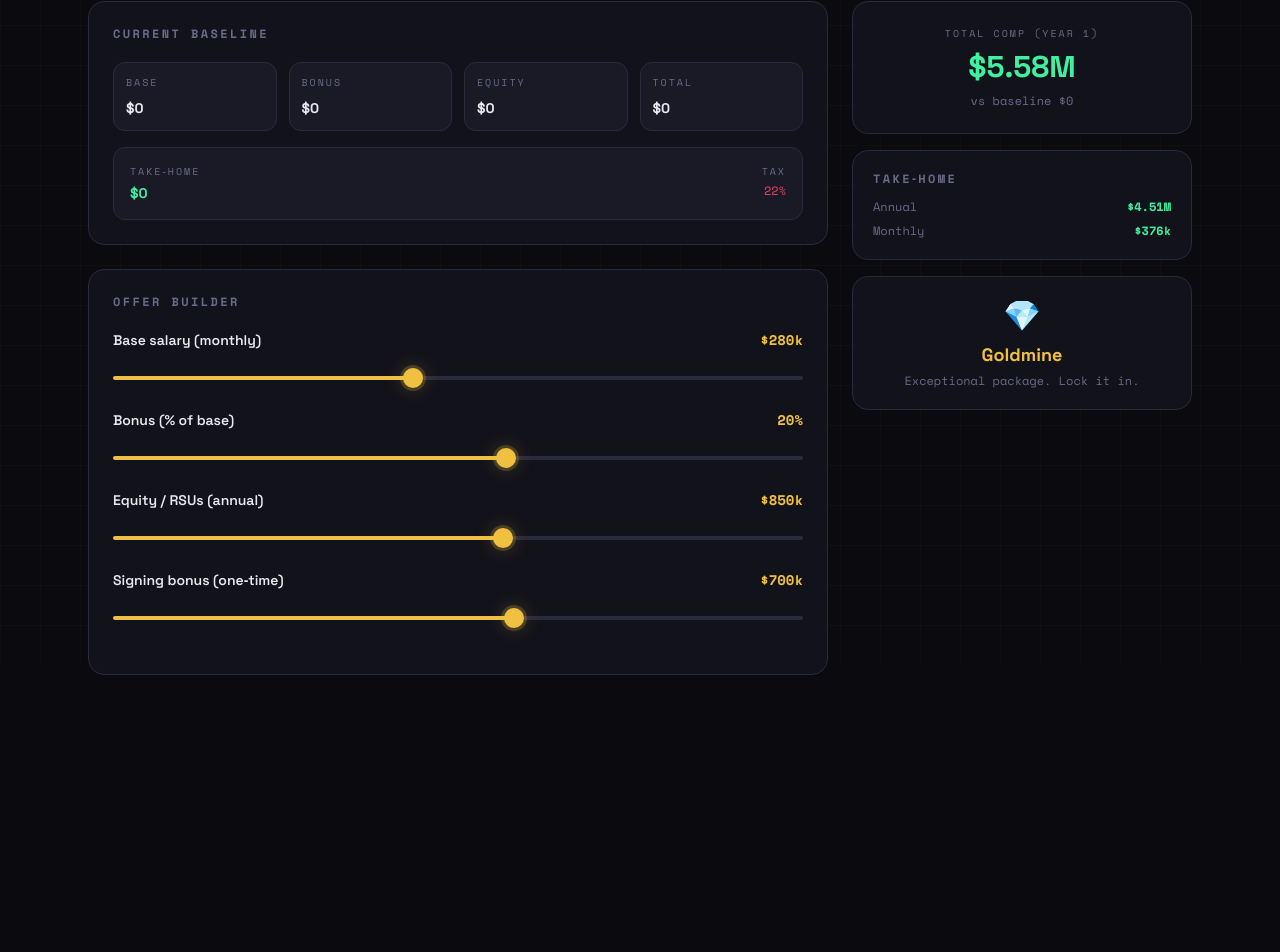
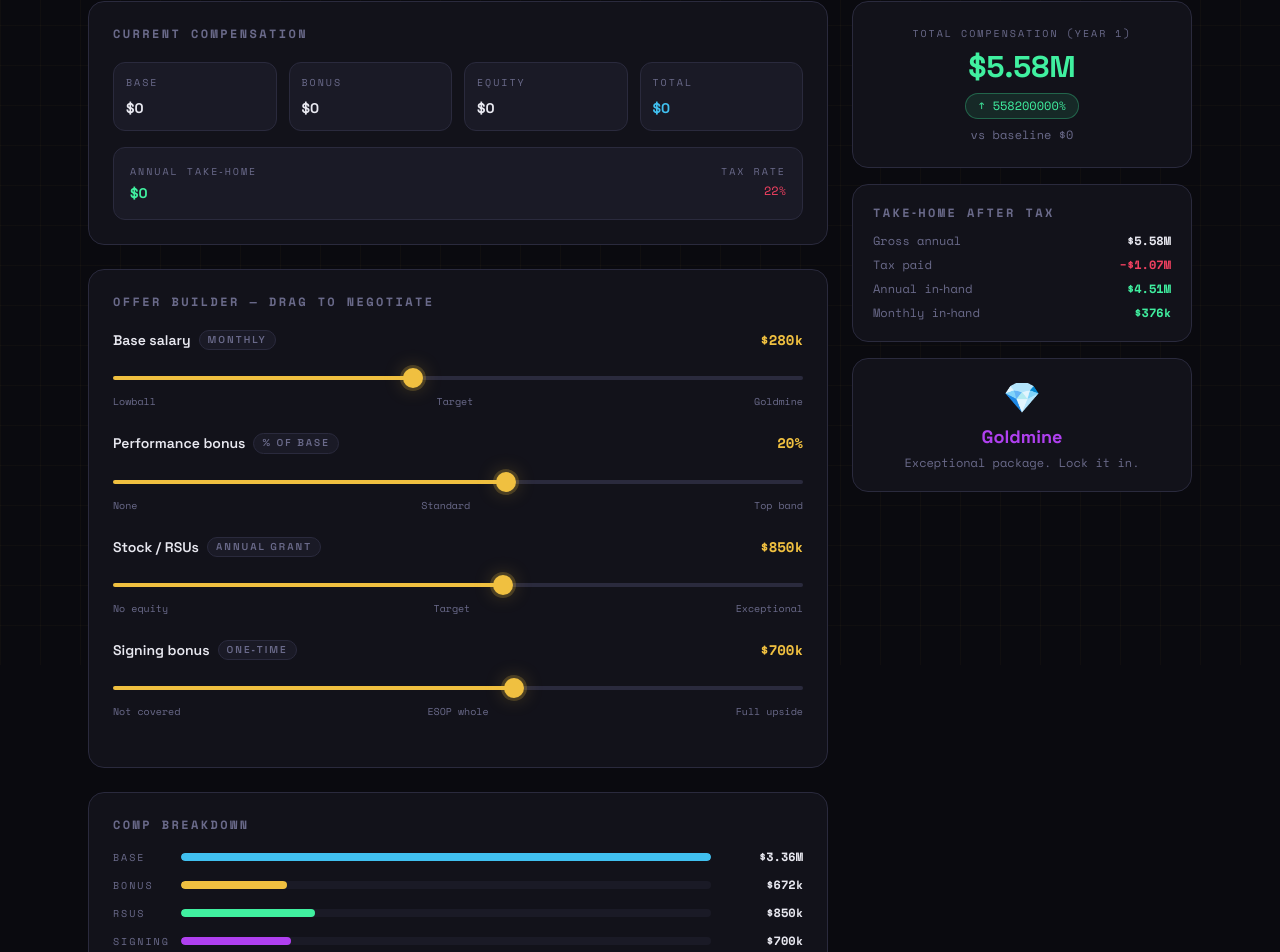
Before and after one commit to siddharthjaswal/goldilock, a Next.js app: page /simulate in a window 1280 px wide. Shown: the part 135-1087 px from the top of the page. Before the commit the page ends 858 px from the top, so only its background shows below. Built offline with nearby package versions, Linux system fonts and the light colour scheme; no server answers.

Commit message:
ui: align simulator with reference design

```diff
--- a/app/simulate/simulator-client.tsx
+++ b/app/simulate/simulator-client.tsx
@@ -95,15 +95,24 @@ export default function SimulatorClient() {
   const displayCurrent = useMemo(() => convert(currentTC, baseCurrency, displayCurrency), [currentTC, baseCurrency, displayCurrency, rates]);
   const displayOffer = useMemo(() => convert(offerTC, baseCurrency, displayCurrency), [offerTC, baseCurrency, displayCurrency, rates]);
 
+  const changePct = ((offerTC - currentTC) / Math.max(currentTC, 1)) * 100;
+
   const verdict = () => {
-    const pct = ((offerTC - currentTC) / Math.max(currentTC, 1)) * 100;
-    if (pct < 5) return { emoji: '🚨', title: 'Lowball', desc: 'This doesn’t clear the bar. Push hard or walk.' };
-    if (pct < 15) return { emoji: '😬', title: 'Meh', desc: 'Marginal improvement. Negotiate base or signing.' };
-    if (pct < 30) return { emoji: '✅', title: 'Strong', desc: 'This is a meaningful step up.' };
-    return { emoji: '💎', title: 'Goldmine', desc: 'Exceptional package. Lock it in.' };
+    if (changePct < 5) return { emoji: '🚨', title: 'Lowball — Walk', desc: 'This doesn’t clear the bar. Push hard or walk.', color: 'var(--red)' };
+    if (changePct < 15) return { emoji: '😬', title: 'Meh — Push Back', desc: 'Marginal improvement. Negotiate base or signing.', color: 'var(--red)' };
+    if (changePct < 30) return { emoji: '✅', title: 'Strong Offer', desc: 'Meaningful step up. Solid if role fits.', color: 'var(--green)' };
+    return { emoji: '💎', title: 'Goldmine', desc: 'Exceptional package. Lock it in.', color: '#b040f0' };
   };
 
   const v = verdict();
+
+  const bars = [
+    { id: 'base', label: 'Base', value: baseAnnual },
+    { id: 'bonus', label: 'Bonus', value: bonusAnnual },
+    { id: 'equity', label: 'RSUs', value: equityAnnual },
+    { id: 'sign', label: 'Signing', value: signing },
+  ];
+  const maxBar = Math.max(...bars.map((b) => b.value), 1);
 
   return (
     <div className="relative z-10">
@@ -130,7 +139,7 @@ export default function SimulatorClient() {
         <div className="grid gap-6 lg:grid-cols-[1fr_340px]">
           <div>
             <div className="rounded-2xl border border-[var(--border)] bg-[var(--surface)] p-6">
-              <div className="mb-5 text-xs font-semibold uppercase tracking-[0.2em] text-[var(--muted)]">Current baseline</div>
+              <div className="mb-5 text-xs font-semibold uppercase tracking-[0.2em] text-[var(--muted)]">Current compensation</div>
               <div className="grid gap-3 sm:grid-cols-4">
                 {[
                   { label: 'Base', val: currentBase },
@@ -140,7 +149,7 @@ export default function SimulatorClient() {
                 ].map((item) => (
                   <div key={item.label} className="rounded-xl border border-[var(--border)] bg-[var(--surface2)] p-3">
                     <div className="text-[10px] uppercase tracking-[0.2em] text-[var(--muted)]">{item.label}</div>
-                    <div className="mt-2 font-sans text-sm font-bold text-[var(--text)]">
+                    <div className={`mt-2 font-sans text-sm font-bold ${item.label === 'Total' ? 'text-[var(--accent2)]' : 'text-[var(--text)]'}`}>
                       {fmt(convert(item.val, baseCurrency, displayCurrency), displayCurrency)}
                     </div>
                   </div>
@@ -148,61 +157,74 @@ export default function SimulatorClient() {
               </div>
               <div className="mt-4 rounded-xl border border-[var(--border)] bg-[var(--surface2)] p-4 flex justify-between">
                 <div>
-                  <div className="text-[10px] uppercase tracking-[0.2em] text-[var(--muted)]">Take‑home</div>
+                  <div className="text-[10px] uppercase tracking-[0.2em] text-[var(--muted)]">Annual take‑home</div>
                   <div className="mt-1 font-sans text-sm font-bold text-[var(--green)]">{fmt(convert(currentTakeHome, baseCurrency, displayCurrency), displayCurrency)}</div>
                 </div>
                 <div className="text-right">
-                  <div className="text-[10px] uppercase tracking-[0.2em] text-[var(--muted)]">Tax</div>
+                  <div className="text-[10px] uppercase tracking-[0.2em] text-[var(--muted)]">Tax rate</div>
                   <div className="mt-1 text-xs text-[var(--red)]">{(taxRates[country] || 0.2) * 100}%</div>
                 </div>
               </div>
             </div>
 
             <div className="mt-6 rounded-2xl border border-[var(--border)] bg-[var(--surface)] p-6">
-              <div className="mb-5 text-xs font-semibold uppercase tracking-[0.2em] text-[var(--muted)]">Offer builder</div>
+              <div className="mb-5 text-xs font-semibold uppercase tracking-[0.2em] text-[var(--muted)]">Offer builder — drag to negotiate</div>
 
               {[
                 {
-                  label: 'Base salary (monthly)',
+                  label: 'Base salary',
+                  tag: 'Monthly',
                   value: baseMonthly,
                   set: setBaseMonthly,
                   min: 150000,
                   max: 450000,
                   step: 5000,
+                  range: ['Lowball', 'Target', 'Goldmine'],
                   suffix: '',
                 },
                 {
-                  label: 'Bonus (% of base)',
+                  label: 'Performance bonus',
+                  tag: '% of base',
                   value: bonusPct,
                   set: setBonusPct,
                   min: 0,
                   max: 35,
                   step: 1,
+                  range: ['None', 'Standard', 'Top band'],
                   suffix: '%',
                 },
                 {
-                  label: 'Equity / RSUs (annual)',
+                  label: 'Stock / RSUs',
+                  tag: 'Annual grant',
                   value: equityAnnual,
                   set: setEquityAnnual,
                   min: 0,
                   max: 1500000,
                   step: 50000,
+                  range: ['No equity', 'Target', 'Exceptional'],
                   suffix: '',
                 },
                 {
-                  label: 'Signing bonus (one‑time)',
+                  label: 'Signing bonus',
+                  tag: 'One‑time',
                   value: signing,
                   set: setSigning,
                   min: 0,
                   max: 1200000,
                   step: 50000,
+                  range: ['Not covered', 'ESOP whole', 'Full upside'],
                   suffix: '',
                 },
               ].map((row) => (
                 <div key={row.label} className="mb-6">
-                  <div className="flex items-center justify-between text-sm">
-                    <div className="font-sans font-semibold text-[var(--text)]">{row.label}</div>
-                    <div className="text-[var(--accent)] font-semibold">
+                  <div className="flex items-center justify-between">
+                    <div className="flex items-center gap-2 text-sm font-sans font-semibold text-[var(--text)]">
+                      {row.label}
+                      <span className="rounded-full border border-[var(--border)] bg-[var(--surface2)] px-2 py-0.5 text-[10px] uppercase tracking-[0.2em] text-[var(--muted)]">
+                        {row.tag}
+                      </span>
+                    </div>
+                    <div className="text-[var(--accent)] font-semibold text-sm">
                       {row.suffix === '%' ? `${row.value}${row.suffix}` : fmt(convert(row.value, baseCurrency, displayCurrency), displayCurrency)}
                     </div>
                   </div>
@@ -217,27 +239,66 @@ export default function SimulatorClient() {
                       style={{ ['--pct' as any]: `${((row.value - row.min) / (row.max - row.min)) * 100}%` }}
                     />
                   </div>
+                  <div className="mt-2 flex justify-between text-[10px] text-[var(--muted)]">
+                    <span>{row.range[0]}</span>
+                    <span>{row.range[1]}</span>
+                    <span>{row.range[2]}</span>
+                  </div>
                 </div>
               ))}
             </div>
+
+            <div className="mt-6 rounded-2xl border border-[var(--border)] bg-[var(--surface)] p-6">
+              <div className="mb-4 text-xs font-semibold uppercase tracking-[0.2em] text-[var(--muted)]">Comp breakdown</div>
+              <div className="space-y-3">
+                {bars.map((b) => (
+                  <div key={b.id} className="flex items-center gap-3">
+                    <div className="w-14 text-[10px] uppercase tracking-[0.2em] text-[var(--muted)]">{b.label}</div>
+                    <div className="flex-1 h-2 rounded-full bg-[var(--surface2)] overflow-hidden">
+                      <div
+                        className="h-full rounded-full"
+                        style={{
+                          width: `${(b.value / maxBar) * 100}%`,
+                          background: b.id === 'base' ? 'var(--accent2)' : b.id === 'bonus' ? 'var(--accent)' : b.id === 'equity' ? 'var(--green)' : '#b040f0',
+                        }}
+                      />
+                    </div>
+                    <div className="w-20 text-right text-xs font-semibold text-[var(--text)]">
+                      {fmt(convert(b.value, baseCurrency, displayCurrency), displayCurrency)}
+                    </div>
+                  </div>
+                ))}
+              </div>
+            </div>
           </div>
 
-          <div className="space-y-4">
+          <div className="space-y-4 lg:sticky lg:top-6">
             <div className="rounded-2xl border border-[var(--border)] bg-[var(--surface)] p-6 text-center">
-              <div className="text-[10px] uppercase tracking-[0.2em] text-[var(--muted)]">Total comp (Year 1)</div>
+              <div className="text-[10px] uppercase tracking-[0.2em] text-[var(--muted)]">Total compensation (Year 1)</div>
               <div className="mt-2 font-sans text-3xl font-extrabold text-[var(--green)]">{fmt(displayOffer, displayCurrency)}</div>
+              <div className={`mt-2 inline-flex items-center gap-1 rounded-full border px-3 py-1 text-xs ${changePct >= 0 ? 'border-[rgba(64,240,160,0.3)] bg-[rgba(64,240,160,0.1)] text-[var(--green)]' : 'border-[rgba(240,64,96,0.3)] bg-[rgba(240,64,96,0.1)] text-[var(--red)]'}`}>
+                {changePct >= 0 ? '↑' : '↓'} {Math.abs(changePct).toFixed(0)}%
+              </div>
               <div className="mt-2 text-xs text-[var(--muted)]">vs baseline {fmt(displayCurrent, displayCurrency)}</div>
             </div>
 
             <div className="rounded-2xl border border-[var(--border)] bg-[var(--surface)] p-5">
-              <div className="text-xs font-semibold uppercase tracking-[0.2em] text-[var(--muted)]">Take‑home</div>
+              <div className="text-xs font-semibold uppercase tracking-[0.2em] text-[var(--muted)]">Take‑home after tax</div>
               <div className="mt-3 space-y-2 text-xs">
                 <div className="flex items-center justify-between">
-                  <span className="text-[var(--muted)]">Annual</span>
+                  <span className="text-[var(--muted)]">Gross annual</span>
+                  <span className="font-semibold text-[var(--text)]">{fmt(convert(recurring + signing, baseCurrency, displayCurrency), displayCurrency)}</span>
+                </div>
+                <div className="flex items-center justify-between">
+                  <span className="text-[var(--muted)]">Tax paid</span>
+                  <span className="font-semibold text-[var(--red)]">−{fmt(convert(tax, baseCurrency, displayCurrency), displayCurrency)}</span>
+                </div>
+                <div className="flex items-center justify-between">
+                  <span className="text-[var(--muted)]">Annual in‑hand</span>
                   <span className="font-semibold text-[var(--green)]">{fmt(convert(takeHome, baseCurrency, displayCurrency), displayCurrency)}</span>
                 </div>
                 <div className="flex items-center justify-between">
-                  <span className="text-[var(--muted)]">Monthly</span>
+                  <span className="text-[var(--muted)]">Monthly in‑hand</span>
                   <span className="font-semibold text-[var(--green)]">{fmt(convert(takeHome / 12, baseCurrency, displayCurrency), displayCurrency)}</span>
                 </div>
               </div>
@@ -245,7 +306,7 @@ export default function SimulatorClient() {
 
             <div className="rounded-2xl border border-[var(--border)] bg-[var(--surface)] p-5 text-center">
               <div className="text-3xl">{v.emoji}</div>
-              <div className="mt-2 font-sans text-lg font-bold text-[var(--accent)]">{v.title}</div>
+              <div className="mt-2 font-sans text-lg font-bold" style={{ color: v.color }}>{v.title}</div>
               <p className="mt-1 text-xs text-[var(--muted)]">{v.desc}</p>
             </div>
           </div>
```
